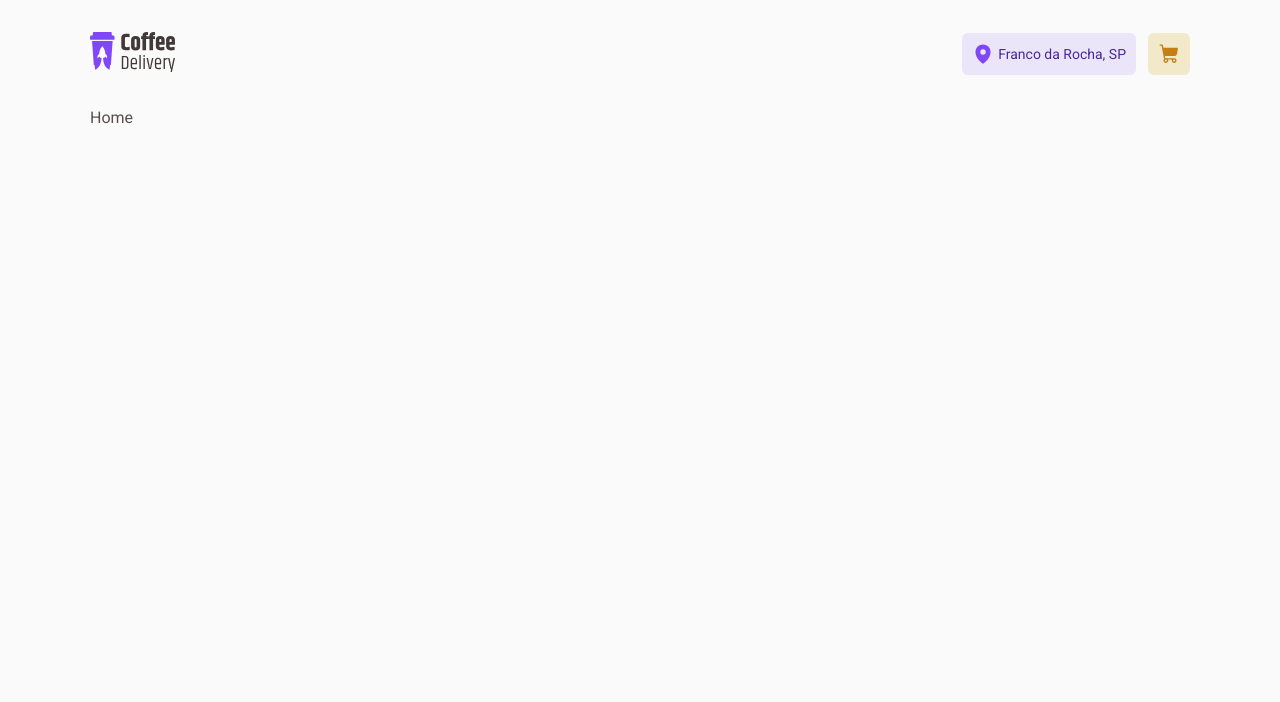
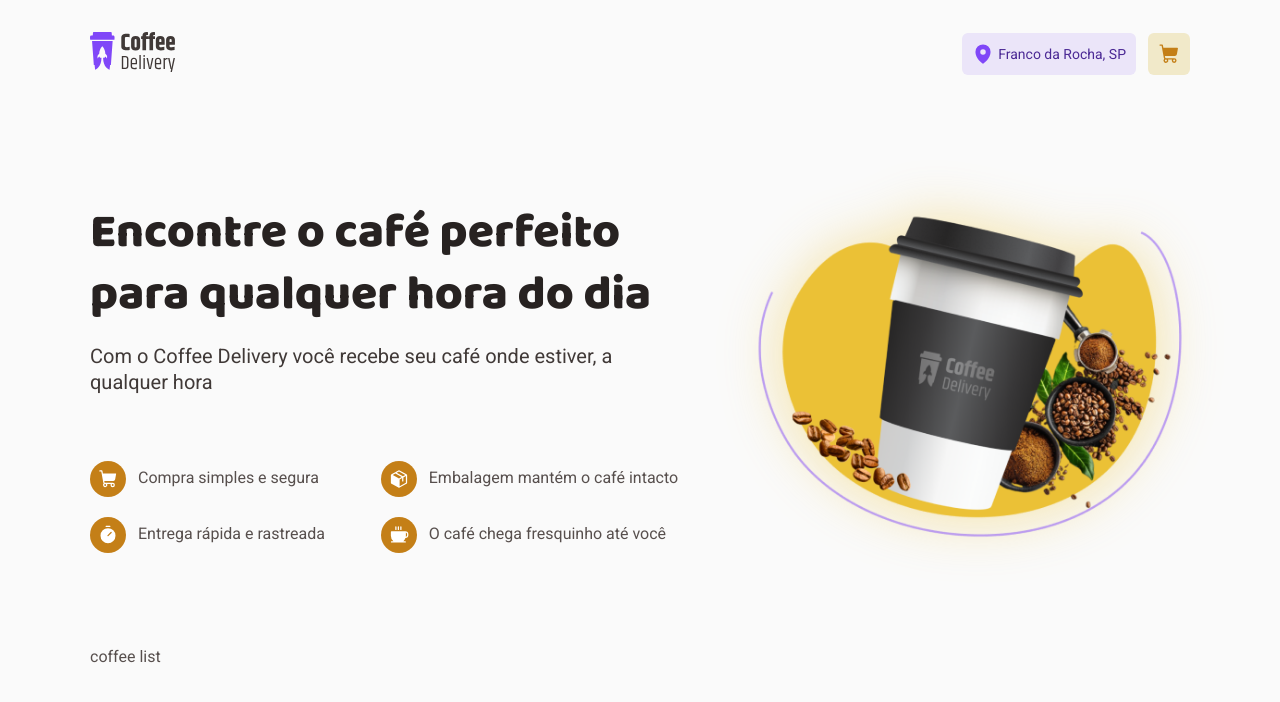
Before and after one commit to luisgustavoTbarbosa/coffee-delivery, a React (Vite) app: page / in a window 1280 px wide. Shown: the top 702 px of the page. Built offline with nearby package versions, Linux system fonts and the light colour scheme.

Commit message:
feat: about container

```diff
--- a/src/pages/Home/index.tsx
+++ b/src/pages/Home/index.tsx
@@ -1,5 +1,47 @@
+import { AboutContainer, AboutDescription, AboutTitle, TopicsBox, Topics } from "./styles";
+
+import aboutBanner from '../../assets/about-banner.png'
+import { Coffee, Package, ShoppingCart, Timer } from "@phosphor-icons/react";
+
 export function Home() {
   return (
-    <div>Home</div>
+    <main>
+      <AboutContainer>
+        <div>
+          <AboutTitle>Encontre o café perfeito para qualquer hora do dia</AboutTitle>
+          <AboutDescription>Com o Coffee Delivery você recebe seu café onde estiver, a qualquer hora</AboutDescription>
+          <TopicsBox>
+            <Topics>
+              <span>
+                <ShoppingCart size={20} color="#ffffff" weight="fill" />
+              </span>
+              Compra simples e segura
+            </Topics>
+            <Topics>
+              <span>
+                <Package size={20} color="#ffffff" weight="fill" />
+              </span>
+              Embalagem mantém o café intacto
+            </Topics>
+            <Topics>
+              <span>
+                <Timer size={20} color="#ffffff" weight="fill" />
+              </span>
+              Entrega rápida e rastreada
+            </Topics>
+            <Topics>
+              <span>
+                <Coffee size={20} color="#ffffff" weight="fill" />
+              </span>
+              O café chega fresquinho até você
+            </Topics>
+          </TopicsBox>
+        </div>
+        <img src={aboutBanner} alt="Copo de café da coffee delivery" />
+      </AboutContainer>
+      <div>
+        coffee list
+      </div>
+    </main>
   )
 }
--- /dev/null
+++ b/src/pages/Home/styles.ts
@@ -0,0 +1,52 @@
+import styled from "styled-components";
+
+export const AboutContainer = styled.div`
+  display: flex;
+  justify-content: space-between;
+  align-items: center;
+  padding: 5.875rem 0;
+  gap: 0 3.5rem;
+
+  img {
+    width: 40%;
+    height: 40%;
+    filter: drop-shadow(0px 0px 28px rgb(235, 193, 54, 45%));
+  }
+`
+
+export const AboutTitle = styled.h1`
+  margin-bottom: 1rem;
+  color: ${(props) => props.theme["base-title"]};
+  font-family: 'Baloo 2';
+  font-size: 3rem;
+  font-weight: 800;
+  line-height: 130%;
+`
+
+export const AboutDescription = styled.p`
+  color: ${(props) => props.theme["base-subtitle"]};
+  font-size: 1.25rem;
+  line-height: 130%;
+`
+
+export const TopicsBox = styled.div`
+  display: grid;
+  grid-template-columns: repeat(2, auto);
+  gap: 1.25rem 2.5rem;
+  margin-top: 4.125rem;
+`
+
+export const Topics = styled.p`
+  display: flex;
+  align-items: center;
+  gap: 0 0.75rem;
+  color: ${(props) => props.theme["base-text"]};
+  line-height: 130%;
+
+  span {
+    display: flex;
+    padding: 8px;
+    border-radius: 100px;
+    background: #C47F17;
+  }
+`
```
Also changed, not shown: src/assets/about-banner.png (added).
